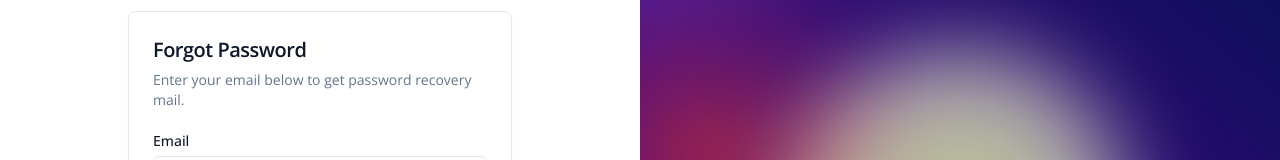
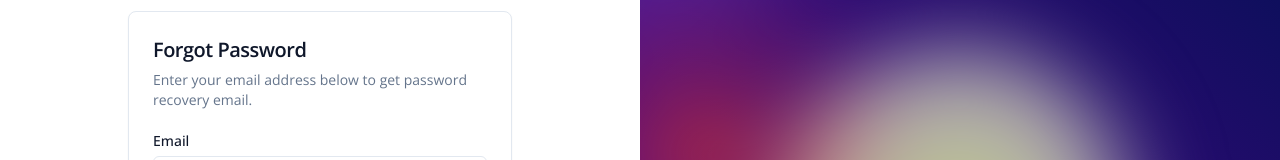
Before and after one commit to Anexca/project-kota, a React (Vite) app in the folder client/web/: page /forgot-password in a window 1280 px wide. Shown: the part 183-343 px from the top of the page. Built offline with nearby package versions, Linux system fonts and the light colour scheme.

Commit message:
test ui deployment

```diff
--- a/client/web/src/pages/forgot-password/forgot-password.tsx
+++ b/client/web/src/pages/forgot-password/forgot-password.tsx
@@ -57,7 +57,7 @@ export function ForgotPassword() {
           <CardHeader>
             <CardTitle className="text-xl">Forgot Password</CardTitle>
             <CardDescription>
-              Enter your email below to get password recovery mail.
+              Enter your email address below to get password recovery email.
             </CardDescription>
           </CardHeader>
           <CardContent>
```
